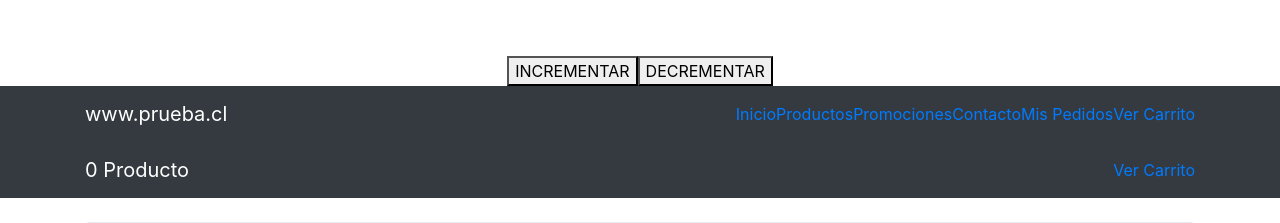
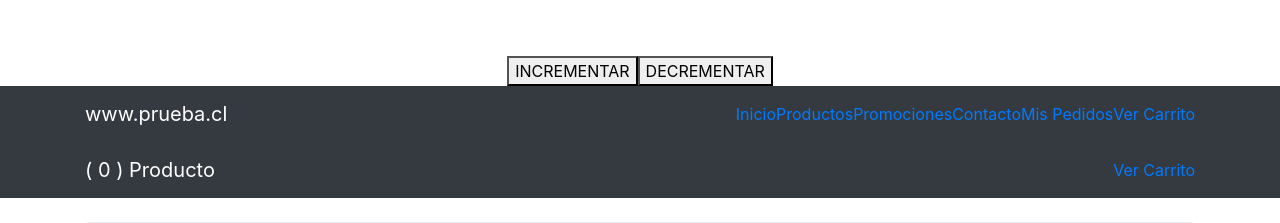
Before and after one commit to spro80/maquetareact2018shoppingcart-redux, a React (Create React App) app: page / in a window 1280 px wide. Shown: the top 223 px of the page. Built offline with nearby package versions, Linux system fonts and the light colour scheme.

Commit message:
se agrega patron duck en App.js y se modifica componente info

```diff
--- a/src/App.js
+++ b/src/App.js
@@ -2,19 +2,35 @@ import React, { Component } from 'react';
 
 import { Route } from 'react-router-dom'
 
-import { incrementar, decrementar, setear } from './reducers'
+import { connect } from 'react-redux'
 
-//Components
+//Se necesita para trabajar con las rutas
+import { BrowserRouter as Router } from 'react-router-dom';
+
+//se agrega para trabajar con Ducks
+import { bindActionCreators } from 'redux'
+
+
+
+//Import Components
 //import { Button } from 'react-bootstrap';
 //import { Grid, Row, Col } from 'react-bootstrap';
 import { HorizontalMenu, Info, Header, Login, Products, Promotions, Contact, MyOrders, ShoopingCartProducts, Footer } from './components'
 
 
-import { connect } from 'react-redux'
+//import { incrementar, decrementar, setear } from './reducers'
+//Import Ducks
+import * as InformationShoopingCartActions from './ducks/InformationShoopingCart'
 
-import { BrowserRouter as Router } from 'react-router-dom';
 
-//Styles
+
+
+
+
+
+
+
+//Import Styles css
 import './App.css';
 import './styles.css'
 
@@ -28,7 +44,7 @@ class App extends Component {
 		console.log( "render END." )
 
 		//Recupera las variables desde props.
-		const { incrementar, decrementar, setear, valorStock } = this.props
+		const { incrementar, decrementar, setear, valorTotalStock } = this.props
 
 		return (
 
@@ -39,7 +55,7 @@ class App extends Component {
 
 			<Route path="/" component={HorizontalMenu} />
 
-			<Route path="/" render={(props) => <Info {...props} isAuthed={true} valorStock={valorStock} />} />
+			<Route path="/" render={(props) => <Info {...props} isAuthed={true} valorTotalStock={valorTotalStock} />} />
 
 			<Route path="/" component={Header} />
 
@@ -74,19 +90,23 @@ const mapStateToProps = state => {
 	console.log( state )
 	console.log( "****mapStateToProps  FIN IMPRIME EL VALOR DEL STATE:" )
 	return {
-		valorStock: state,
+		valorTotalStock: state,
 	}
 }
 
 
+/*
 const mapDispatchToProps = dispatch => ({
-
 	incrementar: () => dispatch( incrementar() ),
 	//incrementar: payload => dispatch( incrementar( payload ) ),
 	decrementar: () => dispatch( decrementar() ),
 	setear: payload => dispatch( setear( payload ) ),
+})
+*/
 
-})
+const mapDispatchToProps = dispatch => bindActionCreators({
+	...InformationShoopingCartActions,
+  }, dispatch)
 
 
 export default connect(
--- a/src/components/Info.js
+++ b/src/components/Info.js
@@ -38,13 +38,13 @@ import { Row, Col } from 'react-bootstrap';
 
 export default class Info extends React.Component{
 
-	setLabelProduct = valorStock => {
+	setLabelTotalProduct = valorTotalStock => {
 
-		let labelProduct = "";
-		if ( this.props.valorStock == 0 )	labelProduct = "Producto"
-		else if ( this.props.valorStock > 0 )	labelProduct = "Productos"
+		let labelTotalProduct = "";
+		if ( this.props.valorTotalStock == 0 )	labelTotalProduct = "Producto"
+		else if ( this.props.valorTotalStock > 0 )	labelTotalProduct = "Productos"
 
-		return labelProduct;
+		return labelTotalProduct;
 
 	}
 
@@ -52,7 +52,7 @@ export default class Info extends React.Component{
 
 		console.log( "INIT en Componente INFO" );
 		console.log( this.props );
-		console.log( this.props.valorStock );
+		console.log( this.props.valorTotalStock );
 		console.log( "Exit en Componente INFO" );
 
 
@@ -65,7 +65,7 @@ export default class Info extends React.Component{
 						<nav class="navbar navbar-expand-lg navbar-dark bg-dark ">
 							<div class="container">
 
-								<a class="navbar-brand" href="#"> {this.props.valorStock} { this.setLabelProduct( this.props.valorStock ) } </a>
+								<a class="navbar-brand" href="#"> ( {this.props.valorTotalStock} )  { this.setLabelTotalProduct( this.props.valorTotalStock ) } </a>
 
 								<Link to="/vercarrito">Ver Carrito</Link>
 
```
Also changed, not shown: src/components/index.js (line endings or trailing spaces).
